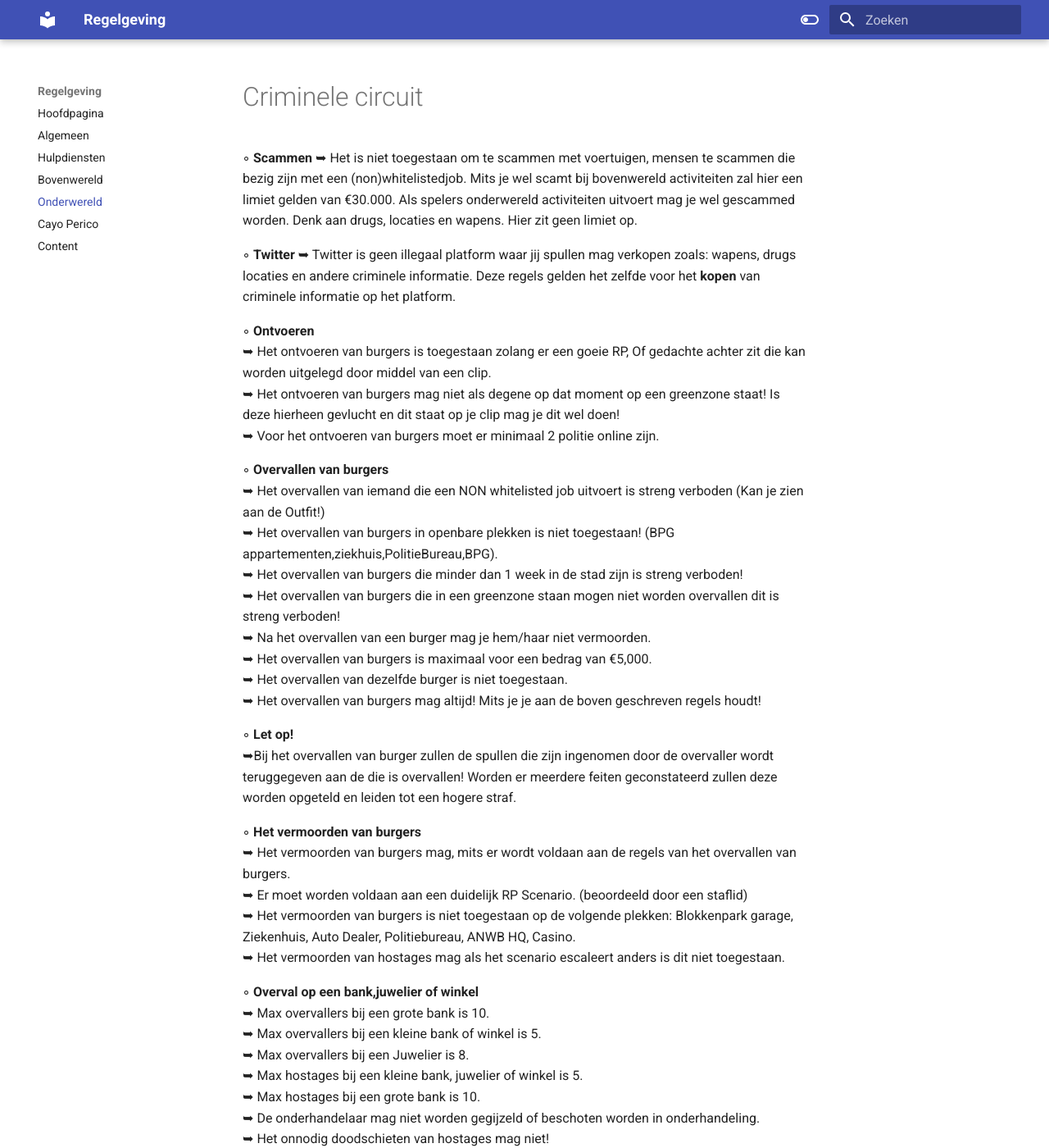
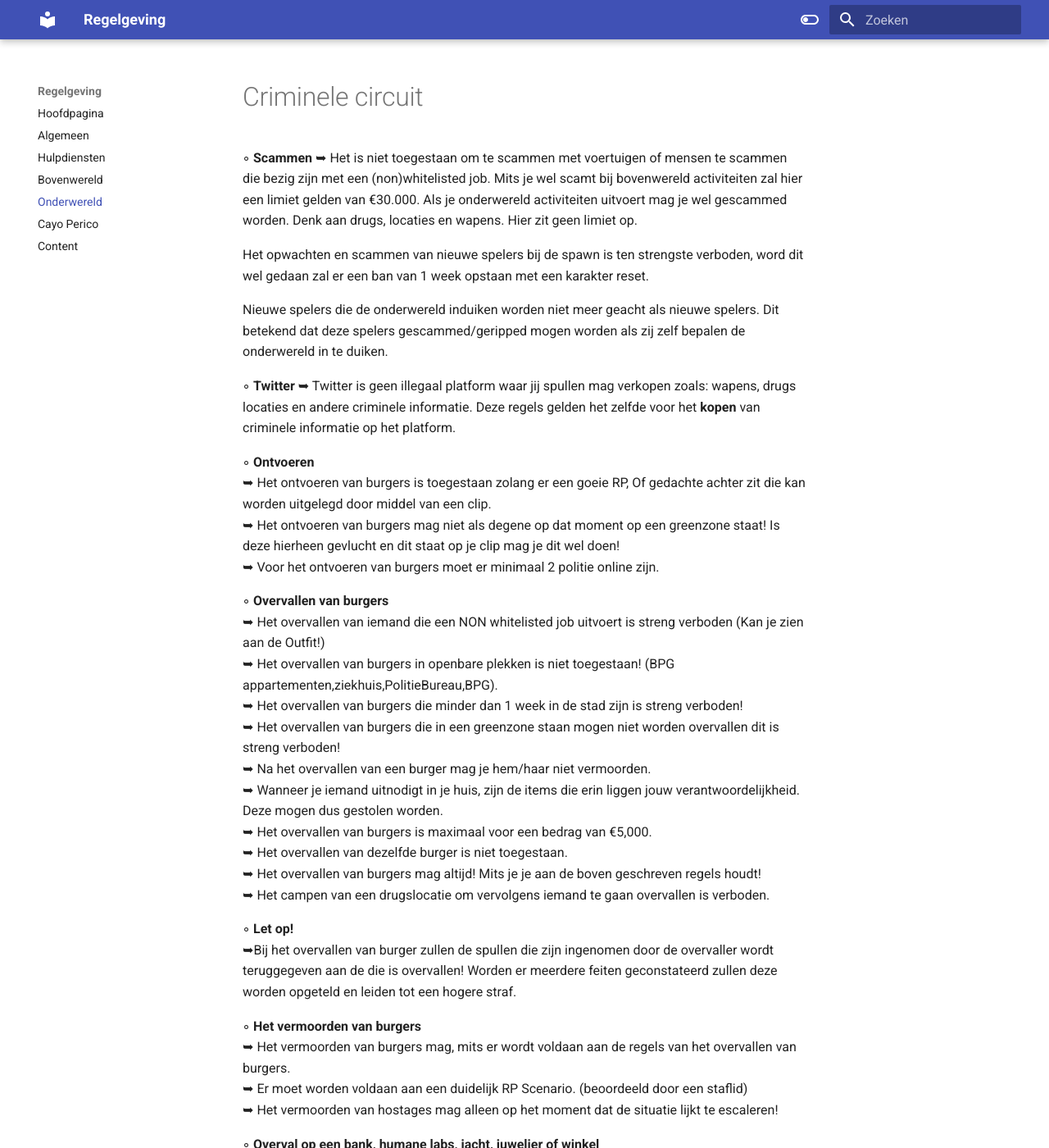
Before and after one commit to CappaWappa/Regels, an MkDocs documentation site: the page built from docs/onderwereld.md, in a window 1280 px wide and 1400 px high. Shown: the whole window at 82% size. Built offline with MkDocs 1.6.1 and Material for MkDocs 9.7.7, drawn with Linux system fonts in a browser that asks for light colours; comment, search, counter and statistics services are not loaded; some of the changed text lies outside the part shown.

Commit message:
Update onderwereld.md

```diff
--- a/docs/onderwereld.md
+++ b/docs/onderwereld.md
@@ -1,6 +1,10 @@
 # Criminele circuit
 
-◦ <b>Scammen</b> ➥ Het is niet toegestaan om te scammen met voertuigen, mensen te scammen die bezig zijn met een (non)whitelistedjob. Mits je wel scamt bij bovenwereld activiteiten zal hier een limiet gelden van €30.000. Als spelers onderwereld activiteiten uitvoert mag je wel gescammed worden. Denk aan drugs, locaties en wapens. Hier zit geen limiet op.
+◦ <b>Scammen</b> ➥ Het is niet toegestaan om te scammen met voertuigen of mensen te scammen die bezig zijn met een (non)whitelisted job. Mits je wel scamt bij bovenwereld activiteiten zal hier een limiet gelden van €30.000. Als je onderwereld activiteiten uitvoert mag je wel gescammed worden. Denk aan drugs, locaties en wapens. Hier zit geen limiet op.
+
+Het opwachten en scammen van nieuwe spelers bij de spawn is ten strengste verboden, word dit wel gedaan zal er een ban van 1 week opstaan met een karakter reset.
+
+Nieuwe spelers die de onderwereld induiken worden niet meer geacht als nieuwe spelers. Dit betekend dat deze spelers gescammed/geripped mogen worden als zij zelf bepalen de onderwereld in te duiken.
 
 ◦ <b>Twitter</b> ➥ Twitter is geen illegaal platform waar jij spullen mag verkopen zoals: wapens, drugs locaties en andere criminele informatie. Deze regels gelden het zelfde voor het <b>kopen</b> van criminele informatie op het platform.
 
@@ -17,9 +21,11 @@
      ➥ Het overvallen van burgers die minder dan 1 week in de stad zijn is streng verboden! <br>
      ➥ Het overvallen van burgers die in een greenzone staan mogen niet worden overvallen dit is streng verboden! <br>
      ➥ Na het overvallen van een burger mag je hem/haar niet vermoorden.<br>
+     ➥ Wanneer je iemand uitnodigt in je huis, zijn de items die erin liggen jouw verantwoordelijkheid. Deze mogen dus gestolen worden.<br>
      ➥ Het overvallen van burgers is maximaal voor een bedrag van €5,000.<br>
      ➥ Het overvallen van dezelfde burger is niet toegestaan.<br>
      ➥ Het overvallen van burgers mag altijd! Mits je je aan de boven geschreven regels houdt!  <br>
+     ➥ Het campen van een drugslocatie om vervolgens iemand te gaan overvallen is verboden.<br>
 
 ◦ <b>Let op!</b><br>
      ➥Bij het overvallen van burger zullen de spullen die zijn ingenomen door de overvaller wordt teruggegeven aan de die is overvallen! Worden er meerdere feiten            geconstateerd zullen deze worden opgeteld en leiden tot een hogere straf.<br>
@@ -27,22 +33,22 @@
 ◦ <b>Het vermoorden van burgers</b><br>
      ➥ Het vermoorden van burgers mag, mits er wordt voldaan aan de regels van het overvallen van burgers.<br>
      ➥ Er moet worden voldaan aan een duidelijk RP Scenario. (beoordeeld door een staflid)<br>
-     ➥ Het vermoorden van burgers is niet toegestaan op de volgende plekken:
-        Blokkenpark garage, Ziekenhuis, Auto Dealer, Politiebureau, ANWB HQ, Casino. <br>
-     ➥ Het vermoorden van hostages mag als het scenario escaleert anders is dit niet toegestaan.<br>
+     ➥ Het vermoorden van hostages mag alleen op het moment dat de situatie lijkt te escaleren!<br>
 
-◦ <b>Overval op een bank,juwelier of winkel</b> <br>
-     ➥ Max overvallers bij een grote bank is 10. <br>
-     ➥ Max overvallers bij een kleine bank of winkel is 5. <br>
+◦ <b>Overval op een bank, humane labs, jacht, juwelier of winkel</b> <br>
+     ➥ Max overvallers bij een grote bank, jacht of humane labs is 10.<br>
+     ➥ Max overvallers bij een kleine bank of winkel is 5.<br>
      ➥ Max overvallers bij een Juwelier is 8. <br>
      ➥ Max hostages bij een kleine bank, juwelier of winkel is 5. <br>
-     ➥ Max hostages bij een grote bank is 10.<br>
+     ➥ Max hostages bij een grote bank, jacht of humane labs is 10.<br>
      ➥ De onderhandelaar mag niet worden gegijzeld of beschoten worden in onderhandeling.<br>
      ➥ Het onnodig doodschieten van hostages mag niet! <br>
      ➥ Vrienden als hostage nemen is ten strengste verboden.<br>
      ➥ Aantal politie online voor een kleine bank en winkel is 4.<br>
-     ➥ Aantal politie online voor een grote bank is 7.<br>
      ➥ Aantal politie online voor een juwelier is 5.<br>
+     ➥ Aantal politie online voor een grote bank, jacht of humane labs is 7.<br>
+     ➥ Je mag maximaal 2 outside shooters hebben. Deze moeten er echter al vanaf het begin van het scenario bij zijn.<br>
+     ➥ Outside hostages zijn niet toegestaan.<br>
 
 ◦ <b>RolePlay tegen over de politie</b><br>
      ➥ Het schieten op politie mag in de volgende Scenario’s, Bank overval waarin de politie binnenvalt of schiet, In geval van nood (alleen waarschuwing schoten),           Als je een politie onder schot hebt en er komt back-up en het wordt gevaarlijk voor jou en je collega mag je schieten,onnodig schieten is een ban.<br>
@@ -54,13 +60,12 @@
      ➥ Het meerdere malen op 1 dag een en dezelfde agent ontvoeren is niet toegestaan. <br>
      ➥ Het maximale agenten dat mag worden ontvoert per dag is 3. <br>
 
-◦ <b>Wanneer mag je gefouilleerd worden</b><br>
-     ➥ Als je een holster om hebt.<br>
-     ➥ Als je vlucht voor de politie.<br>
-     ➥ Preventief fouilleren mag wanner het dreigingsniveau 5 is.<br>
-     ➥ Fouilleren mag als er een schietmelding in de omgeving is.<br>
-     ➥ Fouilleren mag als ze je betrappen op illegale activiteiten.<br>
-     ➥ Je mag NIET worden gefouilleerd als je een verkeersovertreding begaat.<br>
+◦ <b>Je mag gefouilleerd worden als…</b><br>
+     ➥ je een holster om hebt.<br>
+     ➥ je vlucht voor de politie.<br>
+     ➥ wanneer het dreigingsniveau 5 is. (Preventief fouilleren)<br>
+     ➥ er een schotenmelding in de buurt is geweest.<br>
+     ➥ ze je betrappen op illegale activiteiten.<br>
 
 ◦ <b>Vuurwapenwet</b> <br>
      ➥ Word er een mes op je gericht en sta je binnen Steekafstand werk je mee kan je wegrennen mag dat wel maar heb je t risico dat je wordt gestoken! <br>
@@ -73,6 +78,7 @@
      ➥ Het pitten onder de 100 KM Per/Uur is toegestaan! Remt degene die wordt achtervolgd en de politieauto of normale auto's botst ertegenaan is dit toegestaan.<br>
      ➥ Het pakken van een auto uit de garage in een achtervolging mag niet! Staat er ergens een vriend die je ophaalt is wel toegestaan! <br>
      ➥ Bij een Fatale klap of crash in een achtervolging blijf je in je auto zitten als er een Scenario uit voort kan komen! <br>
+     ➥ Alle auto’s/motoren die in de off-road cardealer beschikbaar zijn, zijn geschikt om off-road te gaan. Je moet wel nog als voorheen off-road gebieden betreden via de aangegeven paden. Alle auto’s die in de normale cardealer beschikbaar zijn mogen dus <b>NIET</b> off-road. De donateurs G-wagon uit de donateur cardealer en 4x4 SUV’S mogen wel off-road. <br>
 
 ◦ <b>FAIL RP scenarios/situaties</b>     <br>
      ➥ Het vluchten nadat iemand je probeert te pitten, overvallen, kidnappen naar een greenzone is ten strengste verboden! <br>
@@ -92,6 +98,10 @@
      ➥ New Life rule in de gangwar betekend dat nadat je bent doodgeschoten ook niet meer mag meedoen aan t scenario en je ook je outfit moet veranderen.<br>
      ➥ Je bent verplicht om je eigen gang outfit te dragen, de outfit moet je ook toesturen aan de rivaliserende gangs.<br>
      ➥ De aanleiding van een gangwar moet worden besproken met een Admin +.<br>
-     ➥ maximale tijd van een gangwar is : 12 uur.<br>
-     ➥ alle normale regels gelden naast de gangwar ook.<br>
-     ➥ In de gangwar zijn de volgende safe-zones : Alle Garages, Ziekenhuis, Anwb Hoofdkantoor, het campen van deze plekken is ook niet toegestaan.<br>
+     ➥ Maximale tijd van een gangwar is : 12 uur.<br>
+     ➥ Alle normale regels gelden naast de gangwar ook.<br>
+     ➥ Tijdens de gangwar zijn de volgende safe-zones : BPG, Ziekenhuis, Anwb Hoofdkantoor. het campen van deze plekken is ook niet toegestaan.<br>
+
+◦ <b>Gang regels</b><br>
+     ➥ In een gang mogen maximaal 15 man zitten.<br>
+     ➥ Het gebruik maken van je + menu (het boeien van mensen / escorteren / fouilleren) zonder het bijdragen van een wapen is niet toegestaan en zal worden bestraft onder het kopje ''f6 abuse''. dit zal resulteren in een gang waarschuwing voor de hele gang.<br>
```
